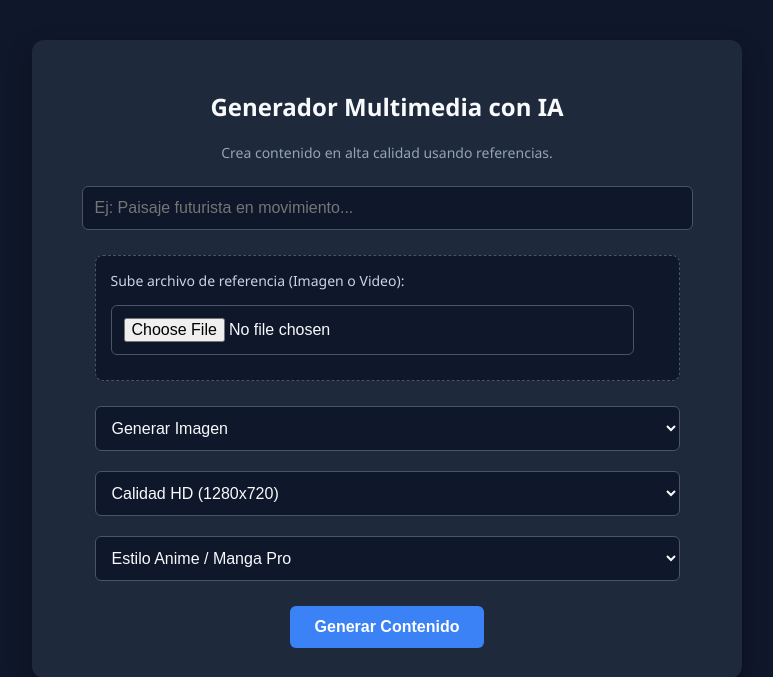
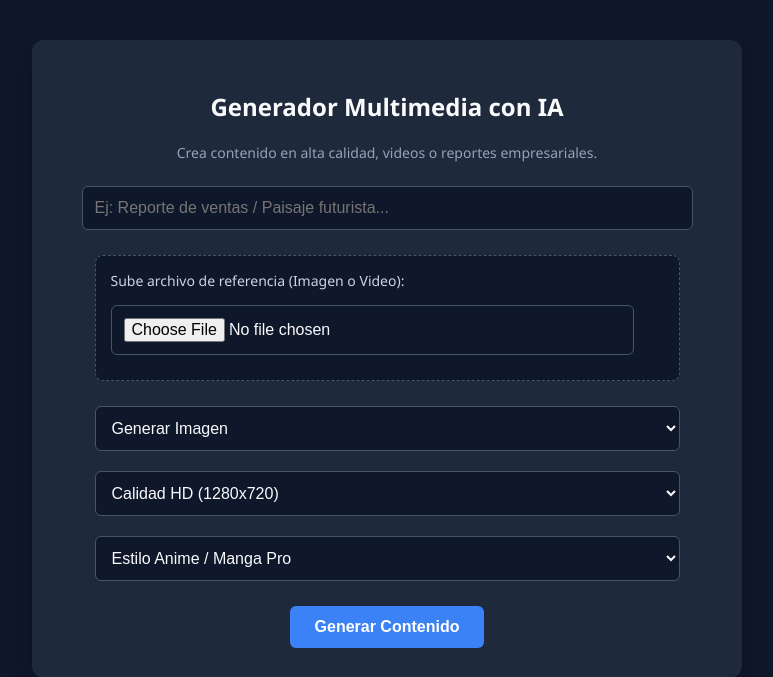
Before and after one commit to juandavidlopezinfante-art/app-wed, a Flask app: page / in a window 1280 px wide. Shown: the top 677 px of the page, without its empty margins (253-1026 px from the left). Run offline with Flask 3, Linux system fonts and the light colour scheme.

Commit message:
Update index.html

```diff
--- a/templates/index.html
+++ b/templates/index.html
@@ -68,10 +68,10 @@
 
     <div class="container">
         <h2>Generador Multimedia con IA</h2>
-        <p style="color: #94a3b8; font-size: 14px;">Crea contenido en alta calidad usando referencias.</p>
+        <p style="color: #94a3b8; font-size: 14px;">Crea contenido en alta calidad, videos o reportes empresariales.</p>
 
         <form method="POST" enctype="multipart/form-data">
-            <input type="text" name="prompt" placeholder="Ej: Paisaje futurista en movimiento..." required>
+            <input type="text" name="prompt" placeholder="Ej: Reporte de ventas / Paisaje futurista..." required>
             <br>
 
             <div class="seccion-archivo">
@@ -82,6 +82,7 @@
             <select name="tipo_salida">
                 <option value="imagen">Generar Imagen</option>
                 <option value="video">Generar Video</option>
+                <option value="excel">Generar Reporte de Excel (Empresarial)</option>
             </select>
             <br>
 
@@ -102,9 +103,17 @@
             <button type="submit">Generar Contenido</button>
         </form>
 
-        {% if resultado_url %}
+        {% if tipo_generado == "excel" %}
             <div class="resultado">
-                <h3>Resultado Generado ({{ resolucion_elegida.upper() }}):</h3>
+                <h3>¡Reporte de Excel Creado con Éxito!</h3>
+                <p style="color: #94a3b8; font-size: 14px;">Tu archivo profesional está listo para descargarse.</p>
+                <a href="{{ resultado_url }}" download>
+                    <button style="background-color: #10b981;">Descargar Archivo Excel (.xlsx)</button>
+                </a>
+            </div>
+        {% elif resultado_url %}
+            <div class="resultado">
+                <h3>Resultado Generado:</h3>
                 {% if es_video %}
                     <video controls autoplay>
                         <source src="{{ resultado_url }}" type="video/mp4">
```
